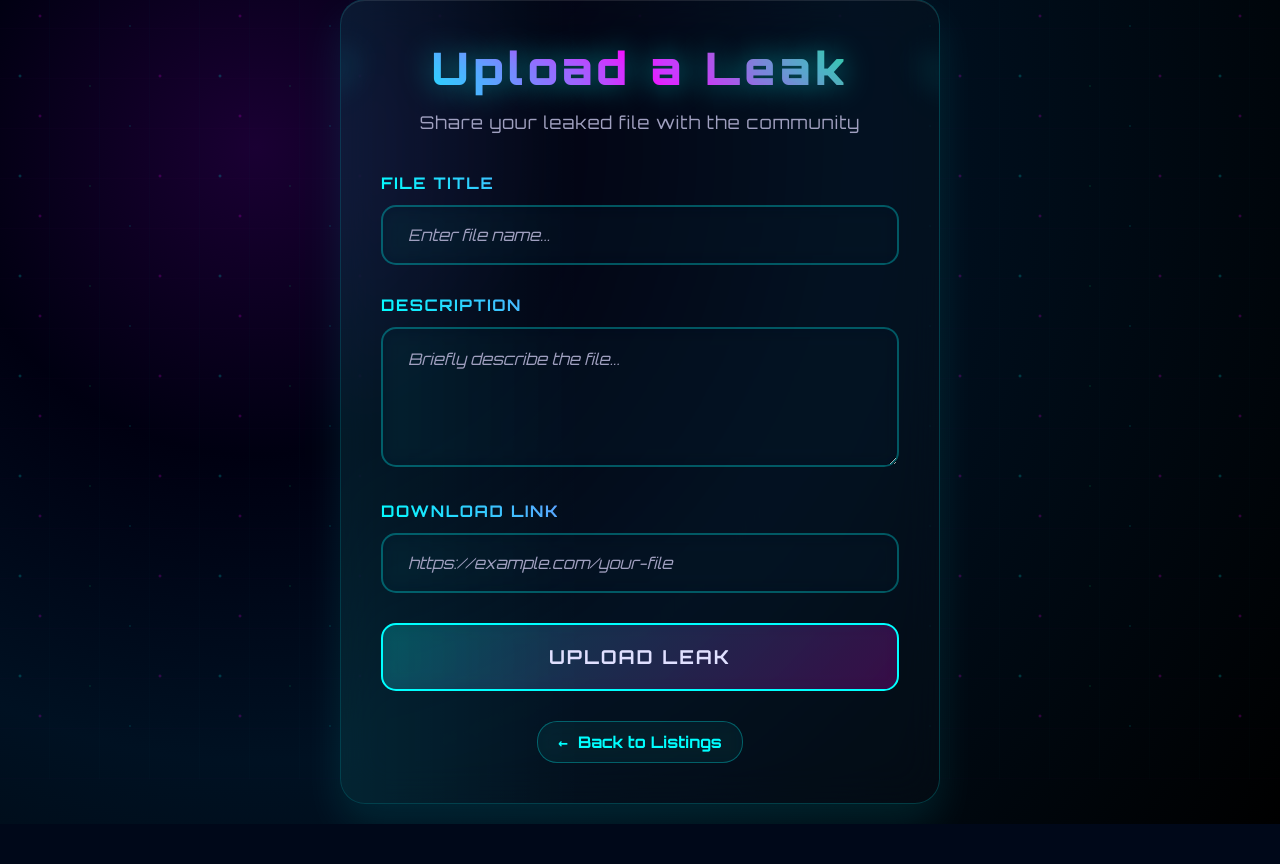
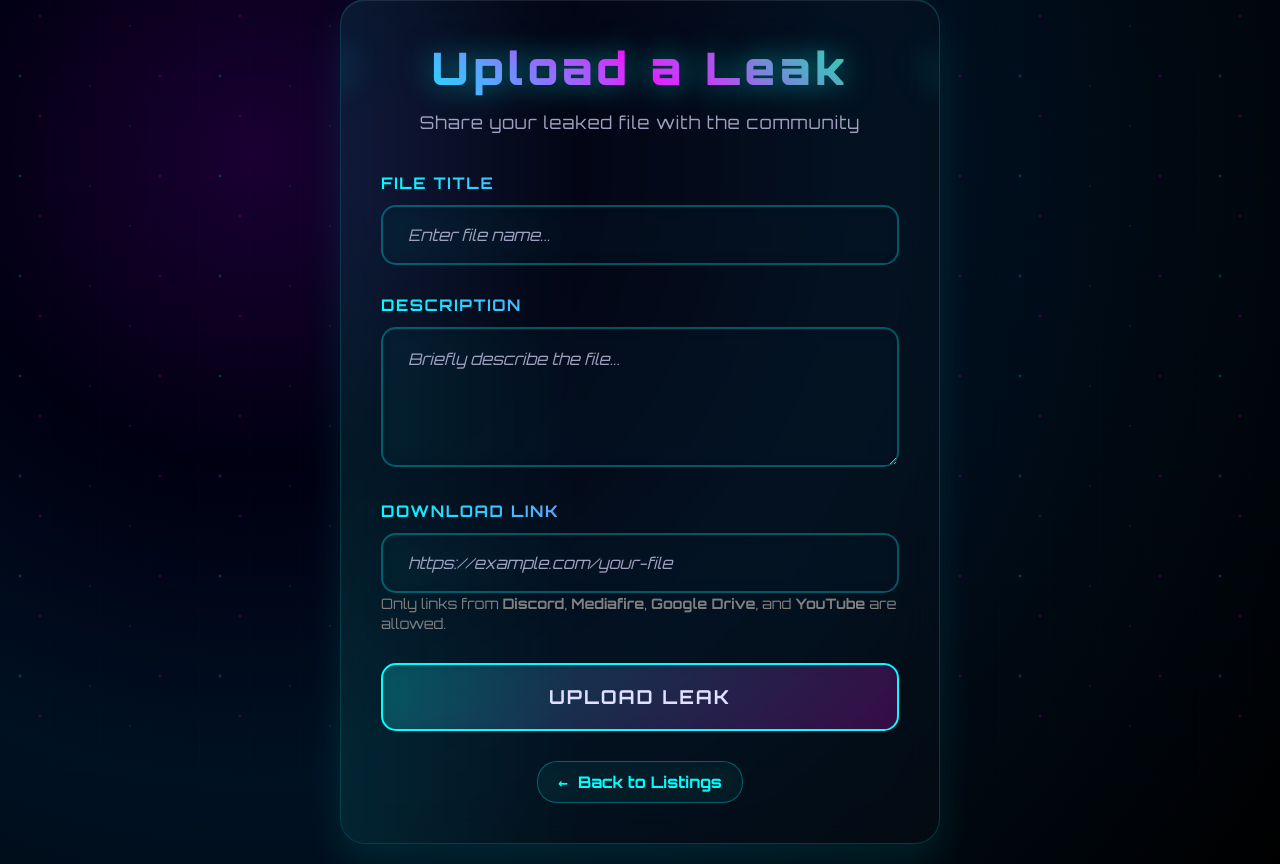
Before and after one commit to Narukisora/Uncopylocked, a Flask app: page /upload in a window 1280 px wide. Shown: the part 21-885 px from the top of the page. Before the commit the page ends 845 px from the top, so only its background shows below. Run offline with Flask 3, Linux system fonts and the light colour scheme; data that the repository does not hold is empty.

Commit message:
Update upload.html

```diff
--- a/templates/upload.html
+++ b/templates/upload.html
@@ -393,6 +393,9 @@
             <div class="form-group">
                 <label for="file_link">Download Link</label>
                 <input type="url" id="file_link" name="file_link" placeholder="https://example.com/your-file" required>
+                <small style="color: gray; font-size: 0.9em;">
+                    Only links from <strong>Discord</strong>, <strong>Mediafire</strong>, <strong>Google Drive</strong>, and <strong>YouTube</strong> are allowed.
+                </small>
             </div>
 
             <button type="submit" class="submit-btn">Upload Leak</button>
```
